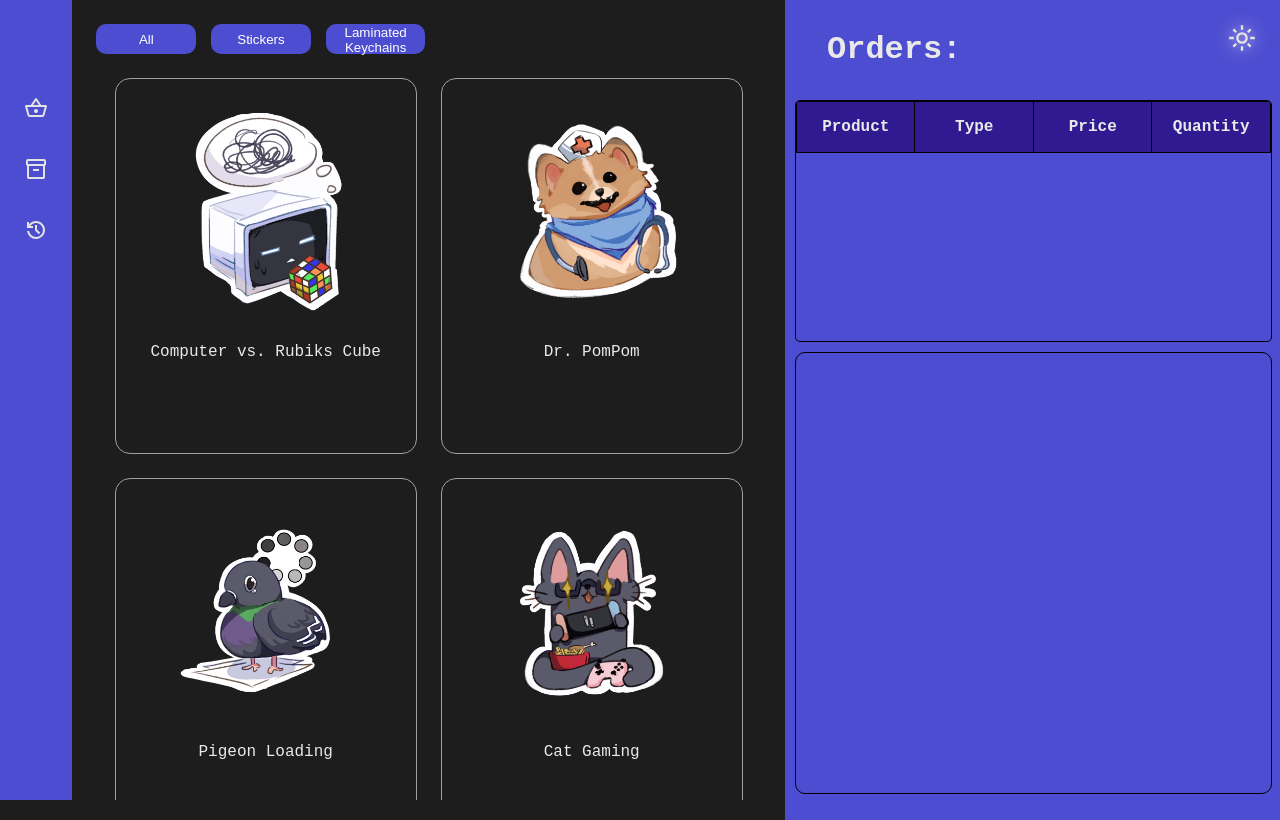
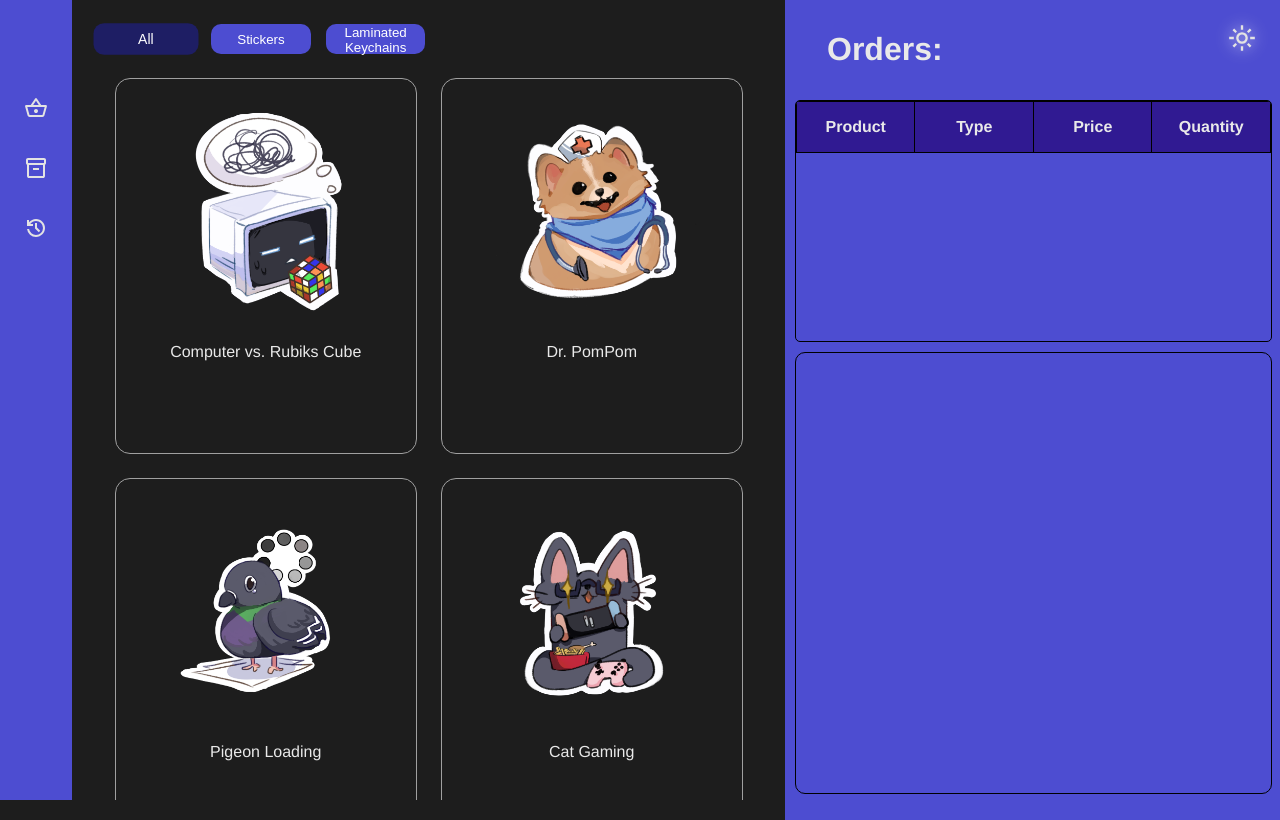
Before and after one commit to Noctou/pos-project, a React (Vite) app in the folder pos/: page / in a window 1280 px wide. Built offline with nearby package versions, Linux system fonts and the light colour scheme.

Commit message:
category filter

```diff
--- a/pos/src/App.css
+++ b/pos/src/App.css
@@ -192,6 +192,11 @@ img {
     transform: scale(1.1);
 }
 
+.buttons-wrapper button.active {
+    background-color: rgb(30, 30, 100);
+    transform: scale(1.05);
+}
+
 /* Orders Container */
 
 .orders-header {
--- a/pos/src/components/MainContent.jsx
+++ b/pos/src/components/MainContent.jsx
@@ -1,3 +1,5 @@
+import { useState } from "react";
+
 /* Stickers */
 import Rubiks from '../assets/sticker-1.png';
 import Dog from '../assets/sticker-2.png';
@@ -15,79 +17,62 @@ import Faye from '../assets/track-6.png';
 import Coj from '../assets/track-7.png';
 import Tyler from '../assets/track-8.png';
 
-export default function MainContent(){
+export default function MainContent() {
+    const [filter, setFilter] = useState("All");
+
+    const items = [
+        { name: "Computer vs. Rubiks Cube", src: Rubiks, category: "Sticker" },
+        { name: "Dr. PomPom", src: Dog, category: "Sticker" },
+        { name: "Pigeon Loading", src: Bird, category: "Sticker" },
+        { name: "Cat Gaming", src: Cat, category: "Sticker" },
+        { name: "Sleeping Capybara", src: Capybara, category: "Sticker" },
+        { name: "Earl Agustin", src: EarlAgustin, category: "Keychain" },
+        { name: "IV of Spades", src: Ivos, category: "Keychain" },
+        { name: "Niki", src: Niki, category: "Keychain" },
+        { name: "Beabadoobee", src: Bea, category: "Keychain" },
+        { name: "Clairo", src: Clairo, category: "Keychain" },
+        { name: "Faye Webster", src: Faye, category: "Keychain" },
+        { name: "Tyler, The Creator", src: Tyler, category: "Keychain" },
+        { name: "Cup of Joe", src: Coj, category: "Keychain" },
+    ];
+
+    const filteredItems = filter === "All"
+        ? items
+        : items.filter(item => item.category === filter);
+
     return (
         <div className="items-container">
             <div className="buttons-wrapper">
-                <button>All</button>
-                <button>Stickers</button>
-                <button>Laminated Keychains</button>
+                <button
+                    className={filter === "All" ? "active" : ""}
+                    onClick={() => setFilter("All")}
+                >
+                    All
+                </button>
+                <button
+                    className={filter === "Sticker" ? "active" : ""}
+                    onClick={() => setFilter("Sticker")}
+                >
+                    Stickers
+                </button>
+                <button
+                    className={filter === "Keychain" ? "active" : ""}
+                    onClick={() => setFilter("Keychain")}
+                >
+                    Laminated Keychains
+                </button>
             </div>
 
-            <div className="item">
-                <img class="sticker" src={Rubiks} alt="Sticker-1" />
-                <p>Computer vs. Rubiks Cube</p>
-            </div>
-
-            <div className="item">
-                <img class="sticker" src={Dog} alt="Sticker-2" />
-                <p>Dr. PomPom</p>
-            </div>
-
-            <div className="item">
-                <img class="sticker" src={Bird} alt="Sticker-3" />
-                <p>Pigeon Loading</p>
-            </div>
-
-            <div className="item">
-                <img class="sticker" src={Cat} alt="Sticker-4" />
-                <p>Cat Gaming</p>
-            </div>
-
-            <div className="item">
-                <img class="sticker" src={Capybara} alt="Sticker-5" />
-                <p>Sleeping Capybara</p>
-            </div>
-
-            <div className="item">
-                <img class="keychain" src={EarlAgustin} alt="Keychain-1" />
-                <p>Earl Agustin</p>
-            </div>
-
-            <div className="item">
-                <img class="keychain" src={Ivos} alt="Keychain-2" />
-                <p>IV of Spades</p>
-            </div>
-
-            <div className="item">
-                <img class="keychain" src={Niki} alt="Keychain-3" />
-                <p>Niki</p>
-            </div>
-
-            <div className="item">
-                <img class="keychain" src={Bea} alt="Keychain-4" />
-                <p>Beabadoobee</p>
-            </div>
-
-            <div className="item">
-                <img class="keychain" src={Clairo} alt="Keychain-5" />
-                <p>Clairo</p>
-            </div>
-
-            <div className="item">
-                <img class="keychain" src={Faye} alt="Keychain-6" />
-                <p>Faye Webster</p>
-            </div>
-
-            <div className="item">
-                <img class="keychain" src={Tyler} alt="Keychain-7" />
-                <p>Tyler, The Creator</p>
-            </div>
-
-            <div className="item">
-                <img class="keychain" src={Coj} alt="Keychain-8" />
-                <p>Cup of Joe</p>
-            </div>
+            {filteredItems.map((item, index) => (
+                <div className="item" key={index}>
+                    <img
+                        className={item.category.toLowerCase()}
+                        src={item.src}
+                        alt={item.name}
+                    />
+                    <p>{item.name}</p>
+                </div>
+            ))}
         </div>
     );
 }
--- a/pos/src/index.css
+++ b/pos/src/index.css
@@ -14,7 +14,7 @@ body {
   font-family: sans-serif;
   transition: background-color 0.5s, color 0.5s;
 
-  font-family: 'Courier New', Courier, monospace;
+  font-family: 'Franklin Gothic Medium', 'Arial Narrow', Arial, sans-serif;
 }
 
 body.dark {
```
